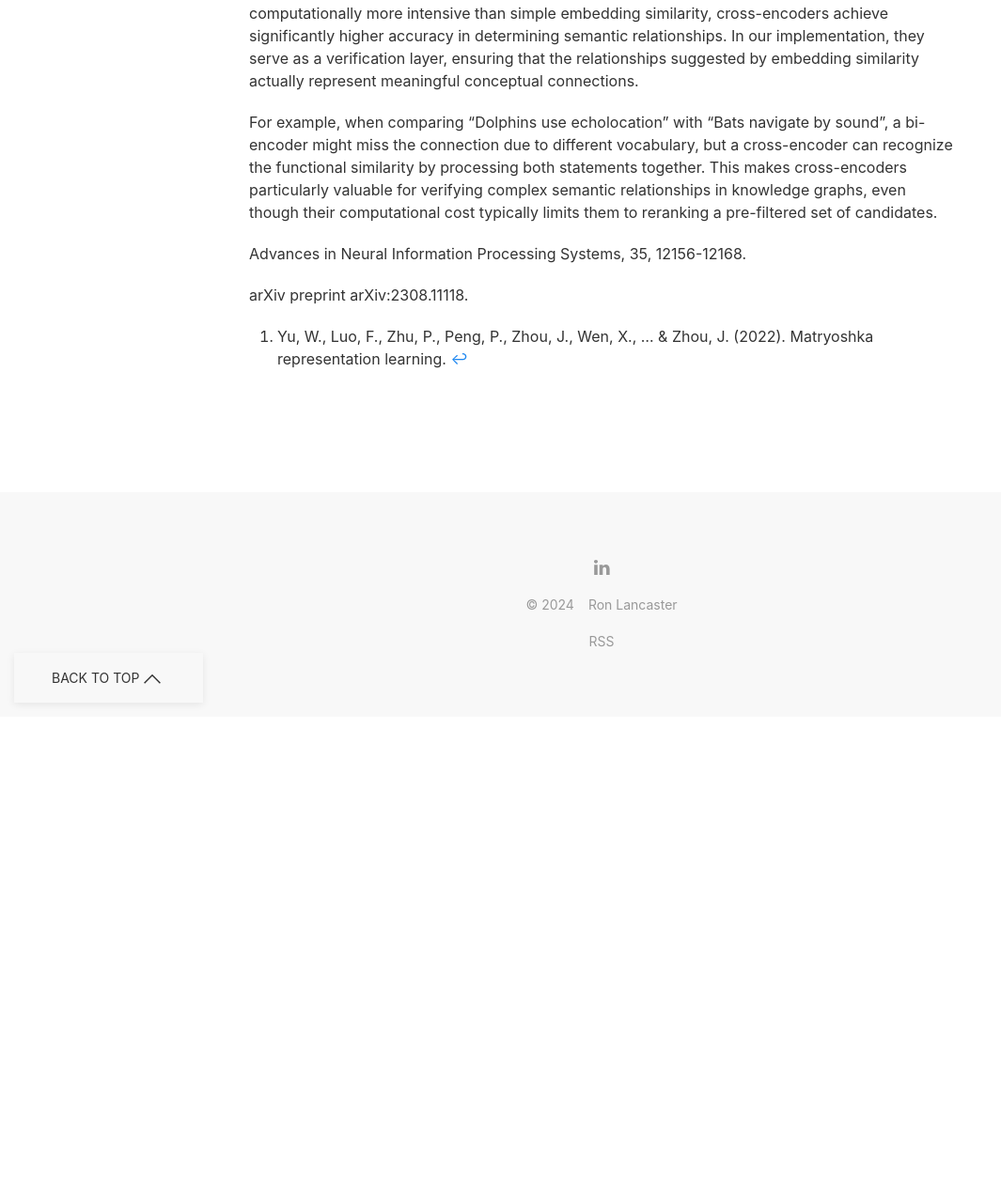
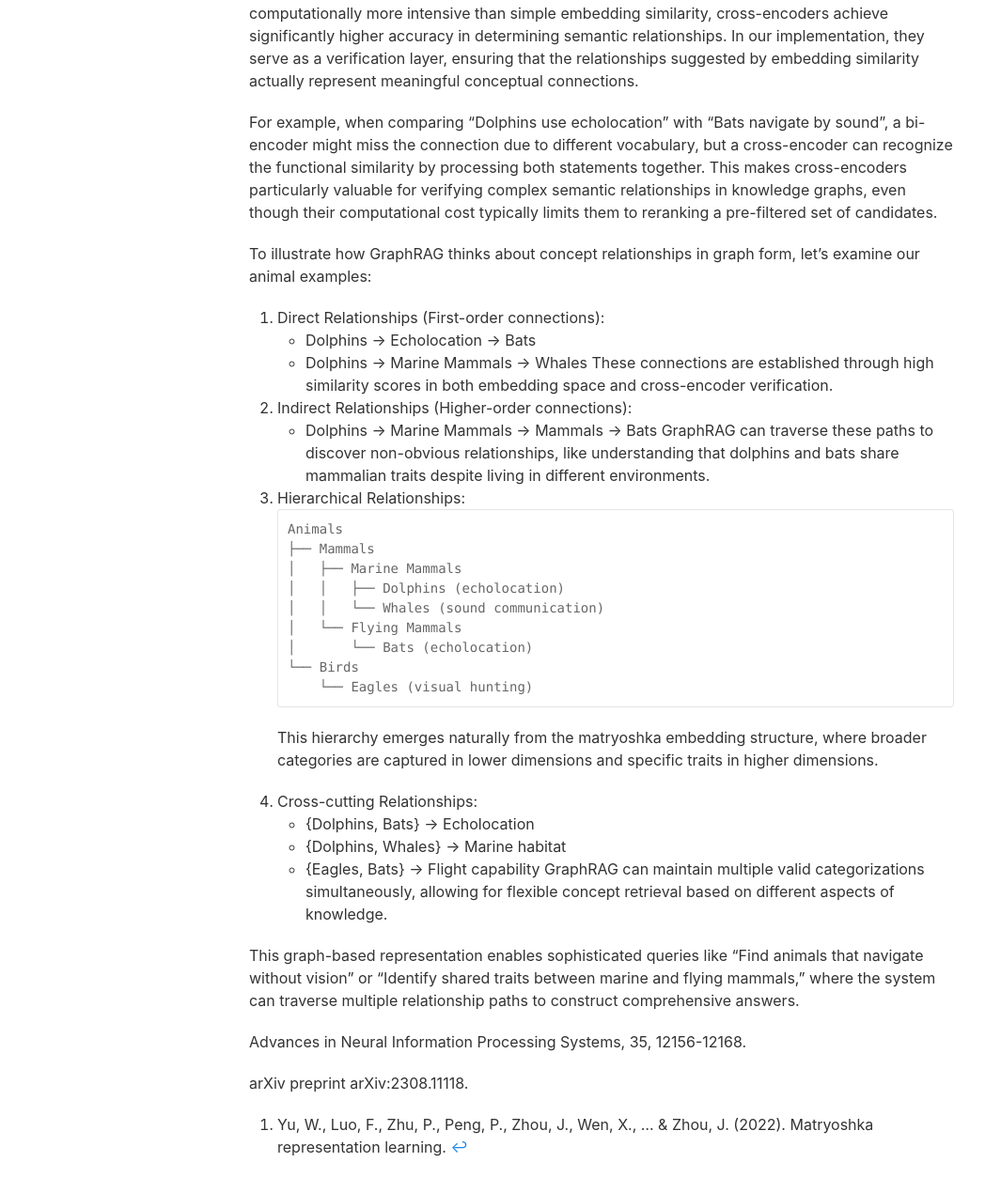
Before and after one commit to nyvyn/nyvyn.github.io, a Jekyll site: the page built from _notes/2024-12-24-graph-embeddings.markdown, in a window 1280 px wide and 1400 px high, scrolled down 5071 px. Shown: the top 1270 px of the window at 94% size, without its empty margins (0-1065 px from the left). Built offline with Jekyll 4.4.1, drawn with Linux system fonts in a browser that asks for light colours; before the commit the page ends 5834 px from its top, so only the background shows below that; some of the changed text lies outside the part shown.

Commit message:
feat: Add graph-based relationship examples for GraphRAG in animal knowledge domain

````diff
--- a/_notes/2024-12-24-graph-embeddings.markdown
+++ b/_notes/2024-12-24-graph-embeddings.markdown
@@ -218,6 +218,44 @@ connection due to different vocabulary, but a cross-encoder can recognize the fu
 statements together. This makes cross-encoders particularly valuable for verifying complex semantic relationships in
 knowledge graphs, even though their computational cost typically limits them to reranking a pre-filtered set of candidates.
 
+To illustrate how GraphRAG thinks about concept relationships in graph form, let's examine our animal examples:
+
+1. Direct Relationships (First-order connections):
+   - Dolphins → Echolocation → Bats
+   - Dolphins → Marine Mammals → Whales
+   These connections are established through high similarity scores in both embedding space and cross-encoder verification.
+
+2. Indirect Relationships (Higher-order connections):
+   - Dolphins → Marine Mammals → Mammals → Bats
+   GraphRAG can traverse these paths to discover non-obvious relationships, like understanding that dolphins and bats
+   share mammalian traits despite living in different environments.
+
+3. Hierarchical Relationships:
+   ```
+   Animals
+   ├── Mammals
+   │   ├── Marine Mammals
+   │   │   ├── Dolphins (echolocation)
+   │   │   └── Whales (sound communication)
+   │   └── Flying Mammals
+   │       └── Bats (echolocation)
+   └── Birds
+       └── Eagles (visual hunting)
+   ```
+   This hierarchy emerges naturally from the matryoshka embedding structure, where broader categories are captured in
+   lower dimensions and specific traits in higher dimensions.
+
+4. Cross-cutting Relationships:
+   - {Dolphins, Bats} → Echolocation
+   - {Dolphins, Whales} → Marine habitat
+   - {Eagles, Bats} → Flight capability
+   GraphRAG can maintain multiple valid categorizations simultaneously, allowing for flexible concept retrieval based on
+   different aspects of knowledge.
+
+This graph-based representation enables sophisticated queries like "Find animals that navigate without vision" or
+"Identify shared traits between marine and flying mammals," where the system can traverse multiple relationship paths
+to construct comprehensive answers.
+
 [^1]: Yu, W., Luo, F., Zhu, P., Peng, P., Zhou, J., Wen, X., ... & Zhou, J. (2022). Matryoshka representation learning.
 Advances in Neural Information Processing Systems, 35, 12156-12168.
 
````
